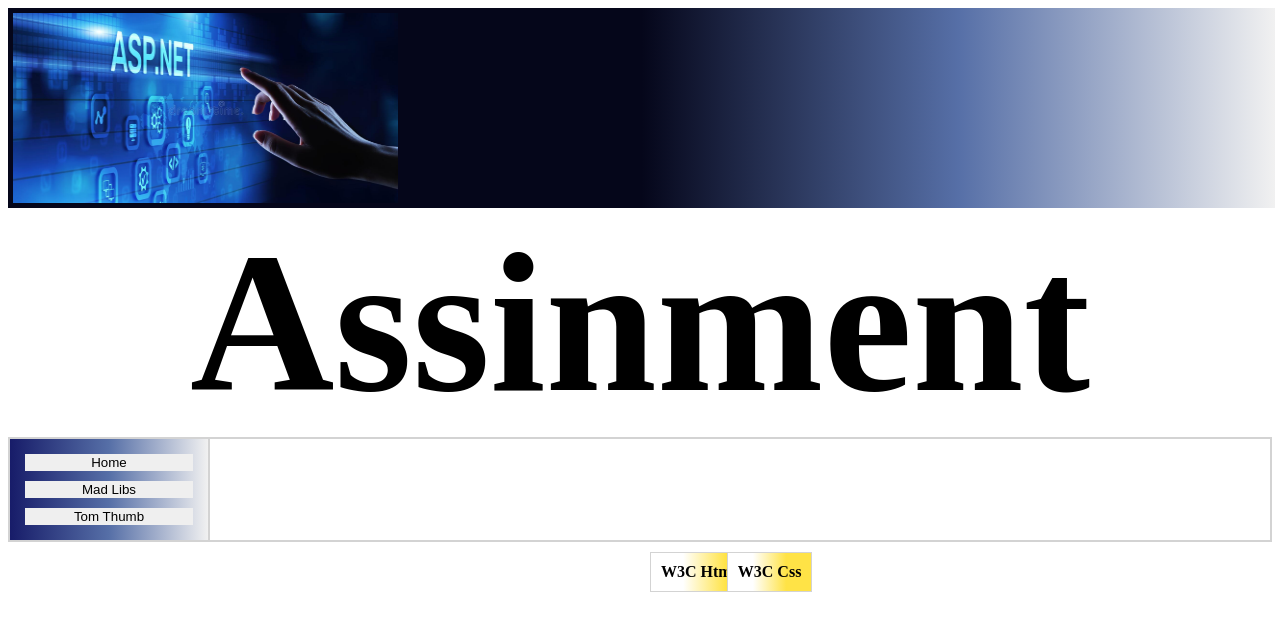
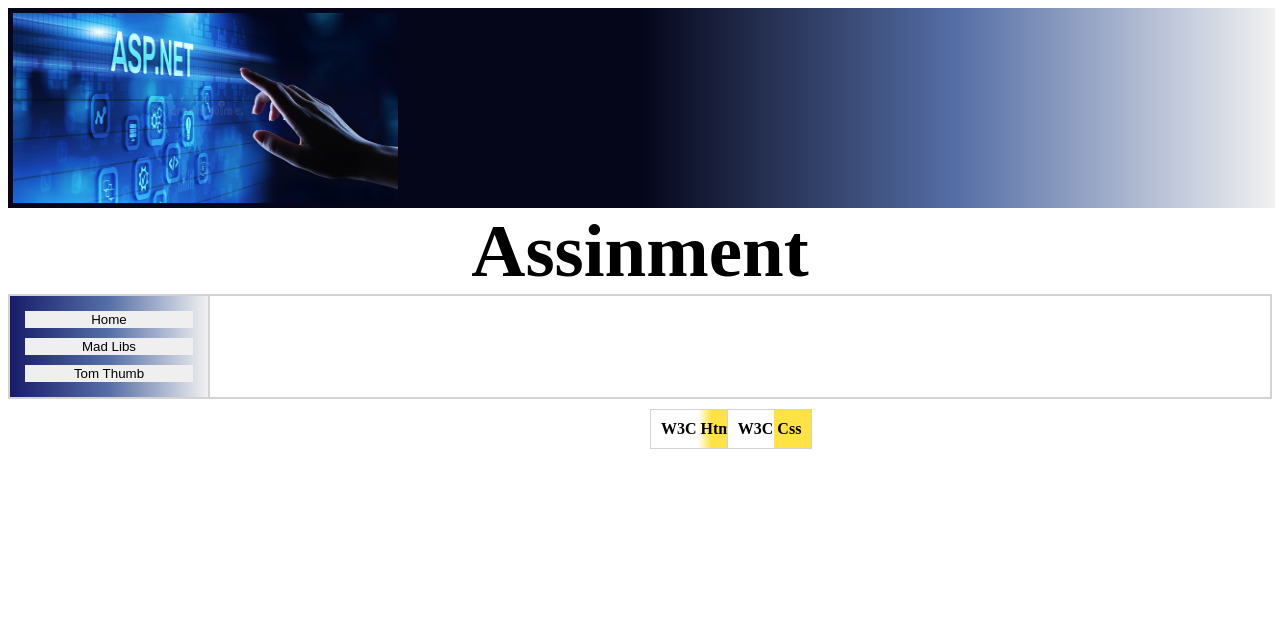
Before and after one commit to ahmedmadkour351/My-Projects, a plain HTML site: page #IT508/Assignment_One/index.html in a window 1280 px wide. Drawn offline with Linux system fonts and the light colour scheme.

Commit message:
assingment 1

```diff
--- a/#IT508/Assignment_One/master/mystyle.scss
+++ b/#IT508/Assignment_One/master/mystyle.scss
@@ -24,7 +24,7 @@ header {
 
     h1 {
         text-align: center;
-        font-size: 200px;
+        font-size: 75px;
         margin-top: 0;
         margin-bottom: 0;
     }
@@ -70,7 +70,7 @@ footer {
         padding: 10px;
         margin: 10px;
         position: absolute;
-        background-image: linear-gradient(to right, #ffffff 30%, #ffe346 70%);
+        background-image: linear-gradient(to right, #ffffff 30%, #ffffff 44%, #ffe346 56%, #ffe346 100%);
         font-weight: bold;
         border: 1px lightgray solid;
 
@@ -81,7 +81,7 @@ footer {
         margin: 10px;
         position: absolute;
         left: 56%;
-        background-image: linear-gradient(to right, #ffffff 30%, #ffe346 70%);
+        background-image: linear-gradient(to right, #ffffff 30%, #ffffff 56%, #ffe346 44%, #ffe346 100%);
         font-weight: bold;
         border: 1px lightgray solid;
 
```
Also changed, not shown: #IT508/Assignment_One/master/mystyle.css, 1 other file.
